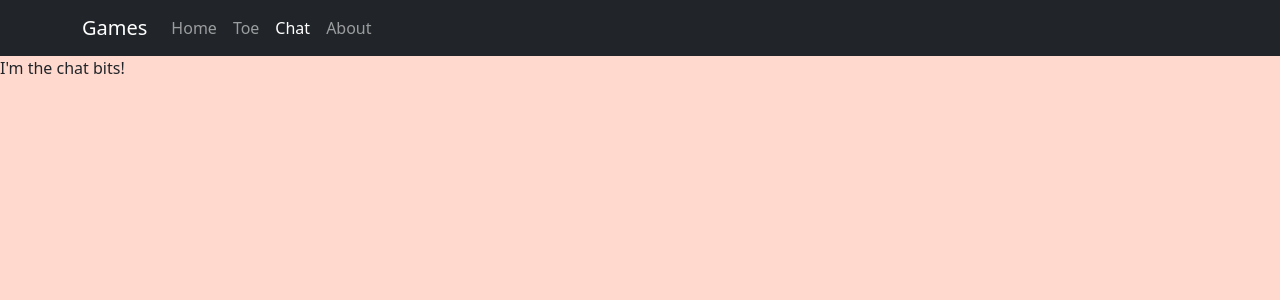
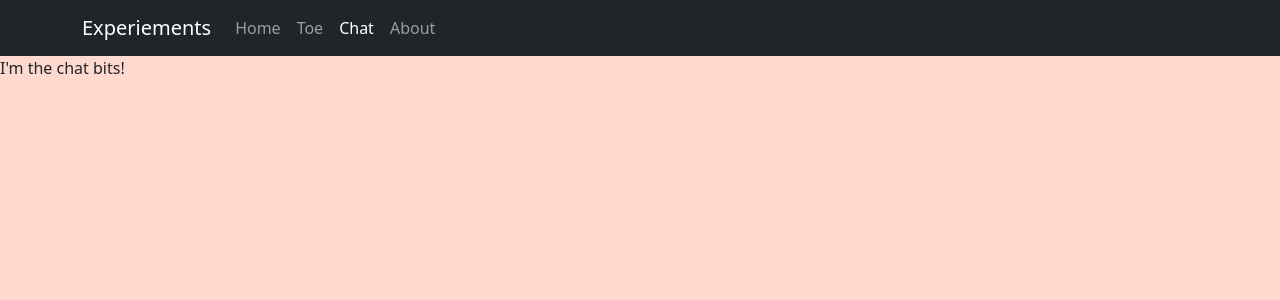
Before and after one commit to bcso/Experiements, a React app in the folder client/: page /chat in a window 1280 px wide. Shown: the top 300 px of the page. Built offline with nearby package versions, Linux system fonts and the light colour scheme.

Commit message:
Main page naming change

```diff
--- a/client/src/components/common/PageBaseLayout.css
+++ b/client/src/components/common/PageBaseLayout.css
@@ -1,7 +1,7 @@
 .contentRootContainer {
     height: 100%;
     width: 100%;
-    position: absolute;
+    position: fixed;
     display: block;
     top: inherit;
     background-color: #FFD9CE;
--- a/client/src/components/common/PageBaseLayout.js
+++ b/client/src/components/common/PageBaseLayout.js
@@ -9,7 +9,7 @@ function PageBaseLayout({children}) {
         <>
             <Navbar bg="dark" variant="dark">
             <Container>
-                <Navbar.Brand>Games</Navbar.Brand>
+                <Navbar.Brand>Experiements</Navbar.Brand>
                 <Navbar.Toggle aria-controls="basic-navbar-nav" />
                 <Navbar.Collapse id="basic-navbar-nav">
                 <Nav className="me-auto">
```
Also changed, not shown: 1 other file (tests, documents, lock files or other folders).
